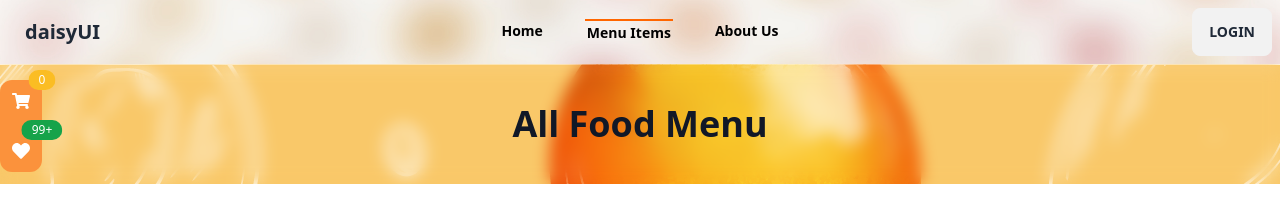
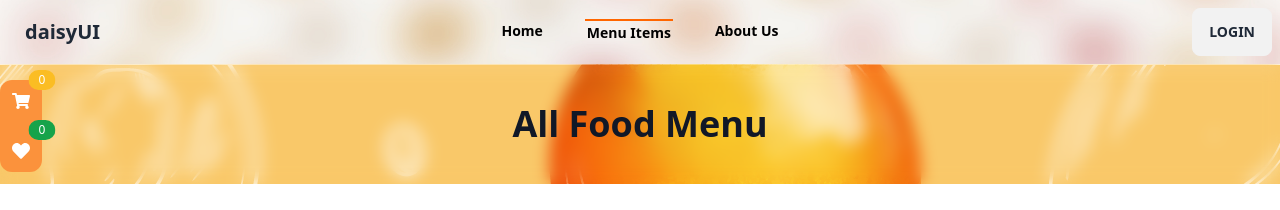
Before and after one commit to Abir-7/Food-Corner-Client, a React (Vite) app: page /fooditems in a window 1280 px wide. Shown: the top 210 px of the page. Built offline with nearby package versions, Linux system fonts and the light colour scheme; no server answers.

Commit message:
add to favourite 90% done

```diff
--- a/src/Components/FavaouriteMenuList/FavaouriteMenuList.jsx
+++ b/src/Components/FavaouriteMenuList/FavaouriteMenuList.jsx
@@ -1,17 +1,53 @@
-import React from 'react';
-import { useDispatch } from 'react-redux';
+import React, { useEffect } from 'react';
+import { useDispatch, useSelector } from 'react-redux';
+import { getFavMenuData } from '../../Redux/feature/menuDetailsSlice/menuDetailsSlice';
+import { showFavouriteSlide } from '../../Redux/feature/cartProductSlice/cartProductSlice';
+import { FaTrashAlt } from 'react-icons/fa';
 
 const FavaouriteMenuList = () => {
-    const dispatch=useDispatch()
+    const dispatch = useDispatch()
 
+    const { userEmail, userLoading, userImage, userName, iscreateUserError, createUserError } = useSelector((state) => state.userProfileSlice)
+    const { itemNumber, option, isShowReviews, cartItem } = useSelector((state) => state.cartProductSlice)
+    const { index, menuID, itemName, isLoading, ingredients, category, time, cuisine, price: allPriceSize, urls, isMenuError, menuError, isFavourite, isFavouriteLoading, favouriteMenuData, isFavouritemenuDataLoading, isFavouriteMenuDataError, favouriteMenuDataError } = useSelector((state) => state.menuDetailsSlice)
+
+    useEffect(() => {
+        dispatch(getFavMenuData(userEmail))
+
+    }, [userLoading, isLoading, isFavouriteLoading])
+console.log(favouriteMenuData,'--------[[[[[[[')
     return (
         <div className='min-h-[400px] max-h-screen w-96 fixed top-0 right-0 z-10 shadow-2xl backdrop-blur-2xl backdrop-brightness-50 overflow-auto rounded-xl'>
-        <div className='bg-orange-400 sticky top-0 flex items-center justify-center p-2 rounded-xl'>
-            <div className='flex items-center flex-col'>
-                <h1 className='text-center font-bold text-white text-2xl'>Your Favourites</h1>
+            <div className='bg-orange-400 sticky top-0 flex items-center justify-center p-2 rounded-xl'>
+                <div className='flex items-center flex-col'>
+                    <h1 className='text-center font-bold text-white text-2xl'>Your Favourites</h1>
+                </div>
+                <button onClick={() => dispatch(showFavouriteSlide(false))} className='absolute right-5 font-medium text-white hover:font-bold hover:text-red-600 duration-500'>X</button>
             </div>
-            <button onClick={() =>dispatch(showFavouriteSlide(false))} className='absolute right-5 font-medium text-white hover:font-bold hover:text-red-600 duration-500'>X</button>
-        </div>
+
+            <div>
+                {
+                    favouriteMenuData?.map((item, index) => <div key={index} className='p-2 border text-white border-orange-400 mt-2 rounded-xl'>
+                        <div>
+                            <div className='flex gap-3'>
+                                <img className='w-[50px] rounded-lg h-[50x]' src={item?.urls[0]} alt="" />
+                                <div className='w-full'>
+                                    <div className='flex justify-between w-100'>
+                                        <p ><span className='text-orange-400'>Name: </span> {item.itemName}</p>
+                                        <button onClick={() => dispatch(removeCartItem({ name: item?.name, size: item?.size }))} className='btn btn-xs bg-orange-400 border-none mb-1'><FaTrashAlt /></button>
+                                    </div>
+                                    <div className='flex justify-between'>
+                                        <p><span className='text-orange-400'>Categoty:</span> {item?.category}</p>
+                                        <p><span className='text-orange-400'>Price:</span> {item?.price[0].price} Tk</p>
+                                    </div>
+                                </div>
+                            </div>
+                        </div>
+                    </div>)
+                }
+            </div>
+
+
         </div>
     );
 };
--- a/src/Components/ProductCart/ProductCart.jsx
+++ b/src/Components/ProductCart/ProductCart.jsx
@@ -35,7 +35,7 @@ console.log(cartItem,'------------------------------cart')
                 cartItem?.map((item, index) => <div key={index} className='p-2 border border-orange-400 mt-2 rounded-xl'>
                     <div>
                         <div className='flex gap-3'>
-                            <img className='w-[50px] rounded-lg h-[50x]' src="https://img.freepik.com/free-photo/pizza-pizza-filled-with-tomatoes-salami-olives_140725-1200.jpg?t=st=1697136554~exp=1697137154~hmac=6421f4019b9647151de29ece5422f5989904fa13b99e926212e39a51387516f3" alt="" />
+                            <img className='w-[50px] rounded-lg h-[50x]' src={item?.image} alt="" />
                             <div className='w-full'>
                               <div className='flex justify-between w-100'>
                               <p><span className='text-orange-400'>Name:</span> {item.name}</p>
--- a/src/PageLayout/Mainpage.jsx
+++ b/src/PageLayout/Mainpage.jsx
@@ -7,11 +7,22 @@ import { useDispatch, useSelector } from 'react-redux';
 import { showCartSlide, showFavouriteSlide } from '../Redux/feature/cartProductSlice/cartProductSlice';
 import ProductCart from '../Components/ProductCart/ProductCart';
 import FavaouriteMenuList from '../Components/FavaouriteMenuList/FavaouriteMenuList';
+import { getFavMenuData } from '../Redux/feature/menuDetailsSlice/menuDetailsSlice';
 
 const Mainpage = () => {
 
     const { itemNumber, option, isShowReviews, isCartSlideOpen, cartItem, totalPrice, discountOffer, isFavouriteSlideOpen } = useSelector((state) => state.cartProductSlice)
     const dispatch = useDispatch()
+
+
+    const { userEmail, userLoading, userImage, userName, iscreateUserError, createUserError } = useSelector((state) => state.userProfileSlice)
+
+    const { index, menuID, itemName, isLoading, ingredients, category, time, cuisine, price: allPriceSize, urls, isMenuError, menuError, isFavourite, isFavouriteLoading,favouriteMenuData,isFavouritemenuDataLoading, isFavouriteMenuDataError, favouriteMenuDataError } = useSelector((state) => state.menuDetailsSlice)
+
+    useEffect(()=>{
+dispatch(getFavMenuData(userEmail))
+
+    },[userLoading,isLoading,isFavouriteLoading])
 
     return (
         <div className='max-w-[1900px] mx-auto  '>
@@ -32,7 +43,7 @@ const Mainpage = () => {
                     }} className="p-3 text-lg hover:scale-90 hover:text-orange-100 duration-500"><FaShoppingCart></FaShoppingCart></button>
                 </div>
                 <div className="indicator text-white ">
-                    <span className="indicator-item badge badge-success bg-green-600  text-xs font-medium text-white">99+</span>
+                    <span className="indicator-item badge badge-success bg-green-600  text-xs font-medium text-white">{favouriteMenuData?.length}</span>
                     <button onClick={() => {
                         dispatch(showCartSlide(false))
                         dispatch(showFavouriteSlide(true))
--- a/src/Pages/FoodItemPage/FoodItemDetails.jsx
+++ b/src/Pages/FoodItemPage/FoodItemDetails.jsx
@@ -11,7 +11,7 @@ import { addCart, setAmount, showReviews, singleItemDecrement, singleItemIncreme
 import { useAddFavouriteMenuItemMutation, useGetSingleMenuItemQuery } from '../../Redux/api/baseApi';
 import { useParams } from 'react-router-dom';
 import { useQuery } from '@tanstack/react-query';
-import { decrement, getMenu, increment } from '../../Redux/feature/menuDetailsSlice/menuDetailsSlice';
+import { decrement, getFavMenu, getFavMenuData, getMenu, increment } from '../../Redux/feature/menuDetailsSlice/menuDetailsSlice';
 import toast, { Toaster } from 'react-hot-toast';
 
 
@@ -24,16 +24,17 @@ const FoodItemDetails = () => {
     useEffect(() => {
         if (typeof (id) == 'string') {
             dispatch(getMenu(id))
+            dispatch(getFavMenu(id))
         }
     }, [id])
 
     const { userEmail, userLoading, userImage, userName, iscreateUserError, createUserError } = useSelector((state) => state.userProfileSlice)
     const { itemNumber, option, isShowReviews, cartItem } = useSelector((state) => state.cartProductSlice)
-    const { index, menuID, itemName, isLoading, ingredients, category, time, cuisine, price: allPriceSize, urls, isMenuError, menuError } = useSelector((state) => state.menuDetailsSlice)
+    const { index, menuID, itemName, isLoading, ingredients, category, time, cuisine, price: allPriceSize, urls, isMenuError, menuError, isFavourite, isFavouriteLoading,favouriteMenuData,isFavouritemenuDataLoading, isFavouriteMenuDataError, favouriteMenuDataError } = useSelector((state) => state.menuDetailsSlice)
 
-    const [addFavouriteMenuItem, { data,error ,isError, isLoading: favMenuLoading, isSuccess }] = useAddFavouriteMenuItemMutation()
+    const [addFavouriteMenuItem, { data, error, isError, isLoading: favMenuLoading, isSuccess }] = useAddFavouriteMenuItemMutation()
 
-    console.log(data,error,isError)
+    console.log(isError, isFavourite,urls ,index,'---[[[]]]-------')
 
 
     // if (isLoading) {
@@ -43,19 +44,25 @@ const FoodItemDetails = () => {
     // }
 
     useEffect(() => {
-        if(isSuccess){
+        //dispatch(getFavMenuData(userEmail))
+
+        if (isSuccess) {
             toast.success('Add to Favourite')
+            dispatch(getFavMenu(id))
+
         }
 
-        if(isError & error?.status==409){
-            toast('Already Added to favourite')
+        if (isError & error?.status == 409) {
+            toast('Remove from favourite')
+            dispatch(getFavMenu(id))
+
         }
 
-    }, [isSuccess,isError])
+    }, [isSuccess, isError,userLoading])
 
 
     ////////////////////---cart operation---///////////////////////////
-    const image = urls
+    //const image = urls
     const size = allPriceSize
     //const { price, size: psize } = size[option]
 
@@ -86,23 +93,23 @@ const FoodItemDetails = () => {
     ////////////////////////////////////////////////////////////////
 
 
-    //console.log(cartItem,allPriceSize,option)
+    console.log(favouriteMenuData,'{}[[]]')
 
     return (
         <>
             {
-                isLoading ? <>Loading</> :
+                isLoading || userLoading ? <>Loading</> :
 
                     <div>
-                         <Toaster />
+                        <Toaster />
                         <LinkBanner text='Food Details'></LinkBanner>
                         <div className='container mx-auto my-10 grid gap-5 grid-cols-1 md:grid-cols-2'>
                             <div className='flex flex-col  mx-auto  border-2 p-8'>
-                                <img src={image[index]} alt="" className='xl:w-[500px] xl:h-[500px] lg:w-[400px] lg:h-[400px] md:w-[300px] md:h-[300px] h-[250px] w-[250px]  sm:h-[390px] sm:w-[390px]  object-cover' />
+                                <img src={urls[index]} alt="" className='xl:w-[500px] xl:h-[500px] lg:w-[400px] lg:h-[400px] md:w-[300px] md:h-[300px] h-[250px] w-[250px]  sm:h-[390px] sm:w-[390px]  object-cover' />
 
                                 <div className='flex justify-around mt-5' >
-                                    <button onClick={() => handleNext({ action: 'prev', index: index, length: image.length })} className='btn btn-link '><FaArrowAltCircleLeft className='text-4xl text-orange-400' /></button>
-                                    <button className='btn btn-link ' onClick={() => handleNext({ action: 'next', index: index, length: image.length })}><FaArrowAltCircleRight className='text-4xl text-orange-400' /></button>
+                                    <button onClick={() => handleNext({ action: 'prev', index: index, length: urls.length })} className='btn btn-link '><FaArrowAltCircleLeft className='text-4xl text-orange-400' /></button>
+                                    <button className='btn btn-link ' onClick={() => handleNext({ action: 'next', index: index, length: urls.length })}><FaArrowAltCircleRight className='text-4xl text-orange-400' /></button>
                                 </div>
                             </div>
                             <div>
@@ -116,7 +123,7 @@ const FoodItemDetails = () => {
                                     </div>
                                     <p className='font-medium mt-2'>{ingredients}</p>
                                     <div className='flex gap-5 items-center'>
-                                        <p className='font-bold my-2 text-2xl text-orange-400'><span className='text-green-400'>{size[option].price}</span>tk</p>
+                                        <p className='font-bold my-2 text-2xl text-orange-400'><span className='text-green-400'>{size[option]?.price}</span>tk</p>
                                         <div className='flex  gap-5 '>
                                             {
                                                 size.length > 1 ? <>
@@ -136,10 +143,12 @@ const FoodItemDetails = () => {
                                             <button className='btn btn-sm rounded-full text-orange-400' onClick={() => { handleNext({ action: 'incressOne' }) }}><FaPlus></FaPlus></button>
                                         </div>
                                         <div className='flex-grow'>
-                                            <button onClick={() => addItemCart({ name: itemName, size: allPriceSize.length > 1 ? size[option]?.size : 'reguler', price: size[option].price, menuID: menuID, amount: itemNumber, category: category })} className='btn w-full py-3 bg-orange-400 hover:bg-orange-500 font-bold text-white h-auto '>Add to Cart < FaCartPlus /></button>
+                                            <button onClick={() => addItemCart({ name: itemName, size: allPriceSize.length > 1 ? size[option]?.size : 'reguler', price: size[option].price, menuID: menuID, amount: itemNumber, category: category ,image:urls[0]})} className='btn w-full py-3 bg-orange-400 hover:bg-orange-500 font-bold text-white h-auto '>Add to Cart < FaCartPlus /></button>
                                         </div>
                                         <div>
-                                            <button onClick={() => addFavouriteMenuItem({menuID})} className='btn'><FaHeart /></button>
+                                            <button onClick={() => {
+                                                addFavouriteMenuItem({ menuID,userEmail })
+                                            }} className='btn'><span className={isFavourite?'text-red-500':''}><FaHeart /></span></button>
                                         </div>
                                     </div>
                                     <hr />
--- a/src/Pages/FoodItemPage/FoodItemPage.jsx
+++ b/src/Pages/FoodItemPage/FoodItemPage.jsx
@@ -49,9 +49,9 @@ const FoodItemPage = () => {
 
                                         gyroscope={true}
                                     >
-                                        <div className="p-3 shadow-md rounded-lg max-w-[590px]">
+                                        <div className="p-3 shadow-md rounded-lg max-w-[590px] ">
 
-                                            <div className="grid grid-cols-1 sm:grid-cols-1 xl:grid-cols-2 items-center bg-[#ffefd2] rounded-lg">
+                                            <div className="grid grid-cols-1  h-[260px] sm:grid-cols-1 xl:grid-cols-2 items-center bg-[#ffefd2] rounded-lg">
                                                 <div className="flex justify-center ">
                                                     <img className=" w-[200px] ps-3 py-5" src={menu.urls[0]} alt="" />
                                                 </div>
@@ -59,7 +59,7 @@ const FoodItemPage = () => {
                                                     <h1 className="text-xl font-bold"><Link className="hover:text-orange-400 duration-300" to={`/itemInfo/${menu._id}`}>{menu?.itemName
                                                     }</Link></h1>
                                                     <h1 className="flex gap-1 mt-2 items-center">4.2 <span className="text-yellow-400 flex gap-1"><FaStar /> <FaStar /> <FaStar /> <FaStar /><FaStar /></span></h1>
-                                                    <p>Extra-virgin olive oil, garlic, mozzarella cheese, onions, mushrooms, green olives, black olives</p>
+                                                    <p>{menu?.ingredients.length>80?`${menu?.ingredients.slice(0,80)} ...`:menu?.ingredients}</p>
                                                     <div className="flex justify-between items-center">
                                                         <div className="flex gap-4">
                                                             <p className="flex gap-1" ><span className="font-bold text-orange-400">{menu?.price[0].price} </span> <span className="text-green-400 font-semibold">Tk.</span></p>
--- a/src/Pages/LoginPage/LoginPage.jsx
+++ b/src/Pages/LoginPage/LoginPage.jsx
@@ -32,7 +32,7 @@ const LoginPage = () => {
         .catch((error) => {
 
             const errorMessage = error.message;
-           // console.log(errorMessage)
+           console.log(errorMessage)
         });
        // console.log(data)
     }
--- a/src/Redux/api/baseApi.js
+++ b/src/Redux/api/baseApi.js
@@ -83,6 +83,7 @@ const authHeaders= {
           method: 'POST',
           body:menuData ,
         }),
+        invalidatesTags:['Menu'],
        }),
 
     })
--- a/src/Redux/feature/menuDetailsSlice/menuDetailsSlice.js
+++ b/src/Redux/feature/menuDetailsSlice/menuDetailsSlice.js
@@ -25,6 +25,16 @@ const initialState = {
     menuError: '',
 
     index: 0,
+
+    isFavourite:false,
+    isFavouriteLoading:true,
+    isFavouriteError:false,
+    favouriteError:'',
+
+    favouriteMenuData:[],
+    isFavouriteMenuDataLoading:true,
+    isFavouriteMenuDataError:false,
+    favouriteMenuDataError:'',
 }
 
 
@@ -32,9 +42,24 @@ const initialState = {
 export const getMenu = createAsyncThunk('menuItemSlice/menuItem', async (id) => {
     const res = await axios.get(`http://localhost:4000/getMenu/${id}`, config)
     const data = res.data
-    console.log(data.res, res, '[[]]')
+   // console.log(data.res, res, '[[]]')
     return { id:data._id ,itemName: data.itemName, price: data.price, time: data.time, urls: data.urls, cuisine: data.cuisine, category: data.category, ingredients: data.ingredients }
 })
+
+export const getFavMenu = createAsyncThunk('menuItemSlice/FavMenuItem', async (id) => {
+    const res = await axios.get(`http://localhost:4000/favMenu/${id}`, config)
+    const data = res.data
+    console.log(data, res, '[[---]]')
+    return  data.result
+})
+
+export const getFavMenuData = createAsyncThunk('menuItemSlice/FavMenuItemData', async (email) => {
+    const res = await axios.get(`http://localhost:4000/favMenuData/${email}`, config)
+    const data = res.data
+    console.log(data, res, '[[---]]')
+    return  data
+})
+
 
 const menuDetailsSlice = createSlice({
     name: 'updateProfile',
@@ -73,7 +98,7 @@ const menuDetailsSlice = createSlice({
 
 
                 state.isMenuError = false,
-                    state.menuError = ''
+                state.menuError = ''
             })
             .addCase(getMenu.fulfilled, (state, { payload }) => {
                 state.menuID=payload.id
@@ -87,7 +112,7 @@ const menuDetailsSlice = createSlice({
                 state.urls = payload.urls
 
                 state.isMenuError = false,
-                    state.menuError = ''
+                state.menuError = ''
             })
             .addCase(getMenu.rejected, (state, action) => {
                 state.menuID=''
@@ -101,7 +126,43 @@ const menuDetailsSlice = createSlice({
                 state.urls = []
 
                 state.isMenuError = true,
-                    state.menuError = action.error.message;
+                state.menuError = action.error.message;
+            })
+            .addCase(getFavMenu.pending, (state) => {
+                state.isFavourite=false
+                state.isFavouriteLoading=true
+                state.isFavouriteError=false
+                state.favouriteError=''
+            })
+            .addCase(getFavMenu.fulfilled, (state, { payload }) => {
+                state.isFavourite=payload
+                state.isFavouriteLoading=false
+                state.isFavouriteError=false
+                state.favouriteError=''
+            })
+            .addCase(getFavMenu.rejected, (state, action) => {
+                state.isFavourite=false
+                state.isFavouriteLoading=false
+                state.isFavouriteError=true
+                state.favouriteError=action.error.message
+            })
+            .addCase(getFavMenuData.pending, (state) => {
+                state.favouriteMenuData=state.favouriteMenuData
+                state.isFavouriteMenuDataLoading=true
+                state.isFavouriteMenuDataError=false
+                state.favouriteMenuDataError=''
+            })
+            .addCase(getFavMenuData.fulfilled, (state, { payload }) => {
+                state.favouriteMenuData=payload
+                state.isFavouriteMenuDataLoading=false
+                state.isFavouriteMenuDataError=false
+                state.favouriteMenuDataError=''
+            })
+            .addCase(getFavMenuData.rejected, (state, action) => {
+                state.favouriteMenuData=[]
+                state.isFavouriteMenuDataLoading=false
+                state.isFavouriteMenuDataError=true
+                state.favouriteMenuDataError=action.error.message
             })
 
     },
```
